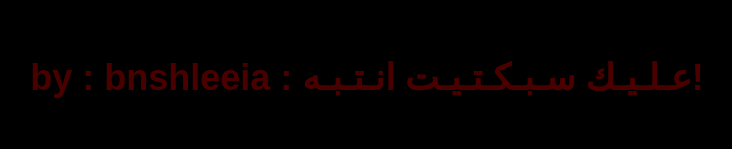
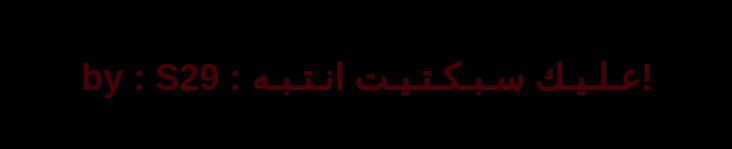
Before and after one commit to wwhostd/29, a plain HTML site: page sif.html in a window 1280 px wide. Shown: the part 256-405 px from the top of the page, without its empty margins (273-1005 px from the left). Drawn offline with Linux system fonts and the light colour scheme; no server answers.

Commit message:
Update sif.html

```diff
--- a/sif.html
+++ b/sif.html
@@ -47,7 +47,7 @@
     </audio>
     <img src="e0abf78d8a8eba5fa8ae9cb7b9b1c410.gif" alt="Random Image">
     <h1 class="message">
-by : bnshleeia
+by : S29
 	: عـلـيـك سـبـكـتـيـت انـتـبـه! </h1>
     <p class="message" id="ip"></p>
     <p class="info message" id="location"></p>
```
